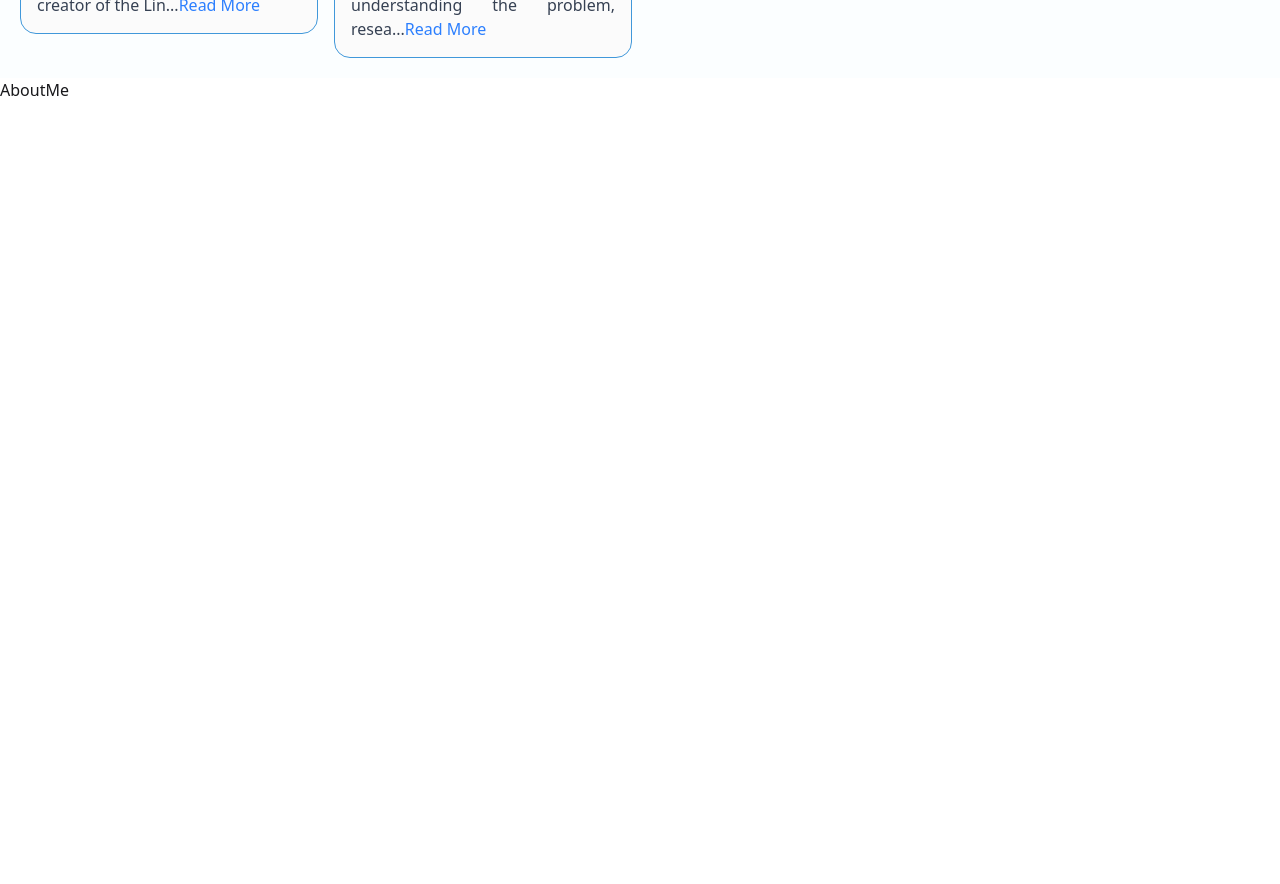
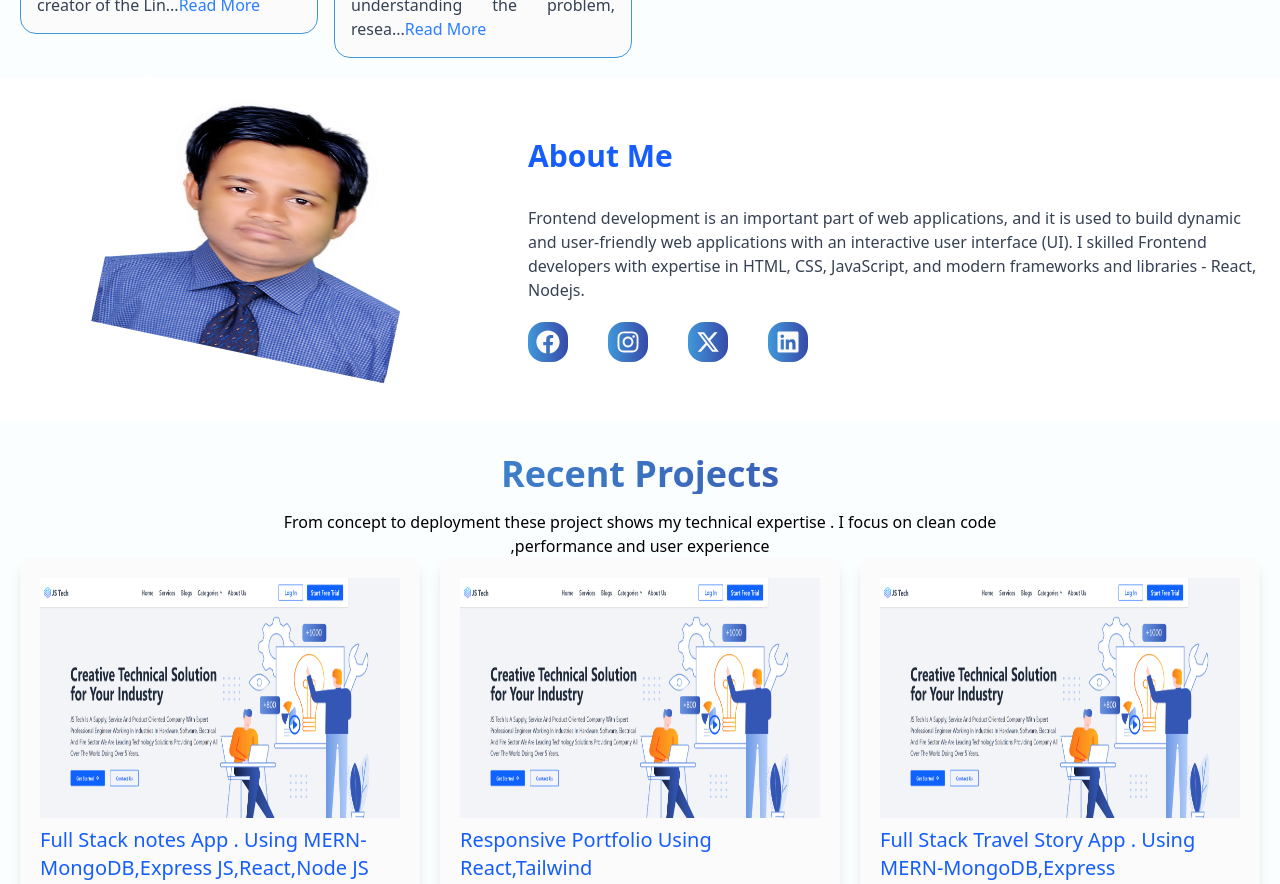
Before and after one commit to SohelShahid117/sohels_portfolio, a React (Vite) app: page / in a window 1280 px wide. Shown: the part 1860-2744 px from the top of the page. Before the commit the page ends 1962 px from the top, so only its background shows below. Built offline with nearby package versions, Linux system fonts and the light colour scheme.

Commit message:
myproject done ,next with contact me section

```diff
--- a/src/App.jsx
+++ b/src/App.jsx
@@ -3,6 +3,8 @@ import Navbar from "./sections/Navbar";
 import Hero from "./sections/Hero";
 import TechnicalProficiency from "./sections/TechnicalProficiency";
 import AboutMe from "./sections/AboutMe";
+import MyProjects from "./sections/MyProjects";
+import ContactMe from "./sections/ContactMe";
 
 function App() {
   return (
@@ -12,6 +14,8 @@ function App() {
         <Hero />
         <TechnicalProficiency />
         <AboutMe />
+        <MyProjects />
+        <ContactMe />
       </div>
     </>
   );
--- /dev/null
+++ b/src/components/ProjectCard.jsx
@@ -0,0 +1,32 @@
+import React from "react";
+
+const ProjectCard = ({ imgUrl, tags, title }) => {
+  console.log(imgUrl, tags, title);
+  return (
+    <div className="h-full  bg-white rounded-2xl shadow-md ">
+      <img
+        src={imgUrl}
+        // src="https://js-engineering-and-consultancy.vercel.app/assets/bannerFine-CGMzkC6N.png"
+        alt=""
+        className="w-full h-72 md:h-80 p-5 "
+      />
+      <div className="px-4 py-5">
+        <h3 className="text-base font-semibold overflow-hidden text-ellipsis">
+          {title}
+        </h3>
+        <div className="flex flex-wrap gap-2 mt-2">
+          {tags.map((tag, i) => (
+            <span
+              key={i}
+              className="text-sm text-white bg-blue-500 py-1 px-4 rounded-xl font-bold"
+            >
+              {tag}
+            </span>
+          ))}
+        </div>
+      </div>
+    </div>
+  );
+};
+
+export default ProjectCard;
--- a/src/sections/AboutMe.jsx
+++ b/src/sections/AboutMe.jsx
@@ -1,7 +1,50 @@
 import React from "react";
+import profilePic from "../assets/images/Sohel_Pic_PP.JPG";
+import { about_me } from "../utils/data";
+import { Link } from "react-scroll";
 
 const AboutMe = () => {
-  return <div>AboutMe</div>;
+  console.log(about_me);
+  return (
+    <section className="p-5 container mx-auto">
+      {/* <div className=""> */}
+      <div className="flex flex-col sm:flex-row items-center justify-center gap-5 section-container">
+        <h1 className="sm:hidden block text-3xl font-bold pb-8 text-blue-600">
+          About Me
+        </h1>
+        <div className="w-full sm:w-2/5 mx-auto flex items-center justify-center">
+          <img
+            src={profilePic}
+            className="w-[300px] h-[250px] md:rotate-12 transition-transform duration-500 ease-in-out hover:scale-110 hover:rotate-0 "
+          />
+        </div>
+        <div className="w-full sm:w-3/5 pt-10">
+          <div className="">
+            <h1 className="hidden sm:block text-3xl font-bold pb-8 text-blue-600">
+              About Me
+            </h1>
+          </div>
+          <p className="text-gray-700 justify-around">{about_me[0].content}</p>
+
+          <div className="flex">
+            {/* <button className="bg-img-gradient text-white font-semibold text-lg px-4 py-2 rounded-full hover:scale-105 hover:shadow-lg transition-all duration-300 ease-in-out mt-5">
+              About More
+            </button> */}
+            <div className="flex justify-center items-center mx-auto sm:mx-0 mt-5 gap-10">
+              {about_me[0].socialIcons.map((social, i) => (
+                <Link
+                  key={i}
+                  className="w-10 h-10 text-white bg-img-gradient rounded-2xl p-2 text-2xl font-bold hover:scale-105 transition-all duration-300 ease-in-out hover:rotate-6"
+                >
+                  {<social.icon />}
+                </Link>
+              ))}
+            </div>
+          </div>
+        </div>
+      </div>
+    </section>
+  );
 };
 
 export default AboutMe;
--- /dev/null
+++ b/src/sections/MyProjects.jsx
@@ -0,0 +1,70 @@
+import React from "react";
+import { projects } from "../utils/data";
+import ProjectCard from "../components/ProjectCard";
+// import { span } from "framer-motion/client";
+// import { div } from "framer-motion/client";
+
+const MyProjects = () => {
+  console.log(projects);
+  return (
+    <section className="bg-[#fbfeff] p-5 mt-10">
+      <div className="container mx-auto">
+        <div className="w-full  md:w-3/5 mx-auto">
+          <h4 className="capitalize w-full  text-2xl md:text-4xl mt-3 bg-img-gradient text-transparent bg-clip-text font-bold text-center">
+            Recent Projects
+          </h4>
+          <p className="text-md text-black mt-4 text-center ">
+            From concept to deployment these project shows my technical
+            expertise . I focus on clean code ,performance and user experience
+          </p>
+        </div>
+
+        <div className="">
+          <div className="">
+            {/* grid grid-cols-1 md:grid-cols-2 lg:grid-cols-3 items-center justify-center mx-auto */}
+            {/* <div className=" gap-5  grid grid-cols-1 md:grid-cols-2 lg:grid-cols-3 items-center justify-center mx-auto">
+              {projects.map((project) => (
+                <div
+                  key={project.id}
+                  className="min-w-full md:min-w-1/2 lg:min-w-1/3"
+                >
+                  <ProjectCard
+                    imgUrl={project.image}
+                    tags={project.tags}
+                    title={project.title}
+                  />
+                </div>
+              ))}
+            </div> */}
+            <div className="grid grid-cols-1 md:grid-cols-2 lg:grid-cols-3 gap-5">
+              {projects.map((project, index) => (
+                <div
+                  key={index}
+                  className="flex flex-col  text-start p-5 bg-white shadow-lg mb-2 rounded-lg hover:shadow-2xl cursor-pointer space-y-2  transition-all duration-200 hover:-translate-y-1.5"
+                >
+                  <img
+                    src={project.image}
+                    alt=""
+                    className="min-h-50 md:min-h-60"
+                  />
+                  <p className="text-xl text-blue-600 text-left">
+                    {project.title}
+                  </p>
+                  <h1 className="text-sm font-bold text-gray-800  ">
+                    {project.tags.map((tag) => (
+                      <span className=" bg-blue-400 text-white mr-2 mb-0 py-1 px-2 rounded-xl">
+                        {tag}
+                      </span>
+                    ))}
+                  </h1>
+                </div>
+              ))}
+            </div>
+          </div>
+        </div>
+      </div>
+    </section>
+  );
+};
+
+export default MyProjects;
--- a/src/sections/Navbar.jsx
+++ b/src/sections/Navbar.jsx
@@ -54,7 +54,7 @@ const Navbar = () => {
           </ul>
         </div>
 
-        <button className="bg-white text-slate-700 px-4 py-2 rounded-full cursor-pointer text-md font-semibold hidden md:block hover:scale-105 transition-all duration-300">
+        <button className="bg-white  text-slate-800 px-4 py-2 rounded-full cursor-pointer text-md font-semibold hidden md:block hover:scale-105 transition-all duration-300">
           Hired Me
         </button>
 
--- a/src/sections/TechnicalProficiency.jsx
+++ b/src/sections/TechnicalProficiency.jsx
@@ -42,9 +42,7 @@ const TechnicalProficiency = () => {
           {skillTabs.map((skl, i) => (
             <div key={i}>
               <SkillCard
-                icon={
-                  <skl.icon className="w-10 h-10 text-white bg-img-gradient rounded-2xl p-2" />
-                }
+                icon={<skl.icon className="w-10 h-10 text-white bg-img-gradient rounded-2xl p-2" />}
                 skillName={skl.skill}
                 progress={skl.progress}
                 description={skl.description}
--- a/src/utils/data.js
+++ b/src/utils/data.js
@@ -11,9 +11,7 @@ import {
 import projectImg1 from "../assets/images/project1.png";
 import projectImg2 from "../assets/images/project1.png";
 import projectImg3 from "../assets/images/project1.png";
-import projectImg4 from "../assets/images/project1.png";
-import projectImg5 from "../assets/images/project1.png";
-import projectImg6 from "../assets/images/project1.png";
+
 import { SiExpress, SiMongodb } from "react-icons/si";
 import { GrMysql } from "react-icons/gr";
 import { IoLogoJavascript } from "react-icons/io";
@@ -135,7 +133,7 @@ export const stats = [
 export const about_me = [
   {
     content:
-      "Frontend development is an important part of web applications, and it is used to build dynamic and user-friendly web applications with an interactive user interface (UI). Many companies are hiring skilled Frontend developers with expertise in HTML, CSS, JavaScript, and modern frameworks and libraries like React, Vue.js, and Angular, offering handsome salaries to them.",
+      "Frontend development is an important part of web applications, and it is used to build dynamic and user-friendly web applications with an interactive user interface (UI). I skilled Frontend developers with expertise in HTML, CSS, JavaScript, and modern frameworks and libraries - React, Nodejs.",
     socialIcons: [
       { id: 1, label: "Facebook", icon: FaFacebook, link: "#" },
       { id: 2, label: "Instagram", icon: FaInstagram, link: "#" },
@@ -167,22 +165,4 @@ export const projects = [
     image: projectImg3,
     tags: ["MongoDB", "Express JS", "React", "Node JS"],
   },
-  {
-    id: 4,
-    title: "Responsive Portfolio Using React,Tailwind",
-    image: projectImg4,
-    tags: ["React", "Tailwind", "HTML", "CSS"],
-  },
-  {
-    id: 5,
-    title: "Full Stack notes App . Using MERN-MongoDB,Express JS,React,Node JS",
-    image: projectImg5,
-    tags: ["Express JS", "React", "Node JS"],
-  },
-  {
-    id: 4,
-    title: "Responsive Portfolio Using React,Tailwind",
-    image: projectImg6,
-    tags: ["HTML", "CSS"],
-  },
 ];
```
